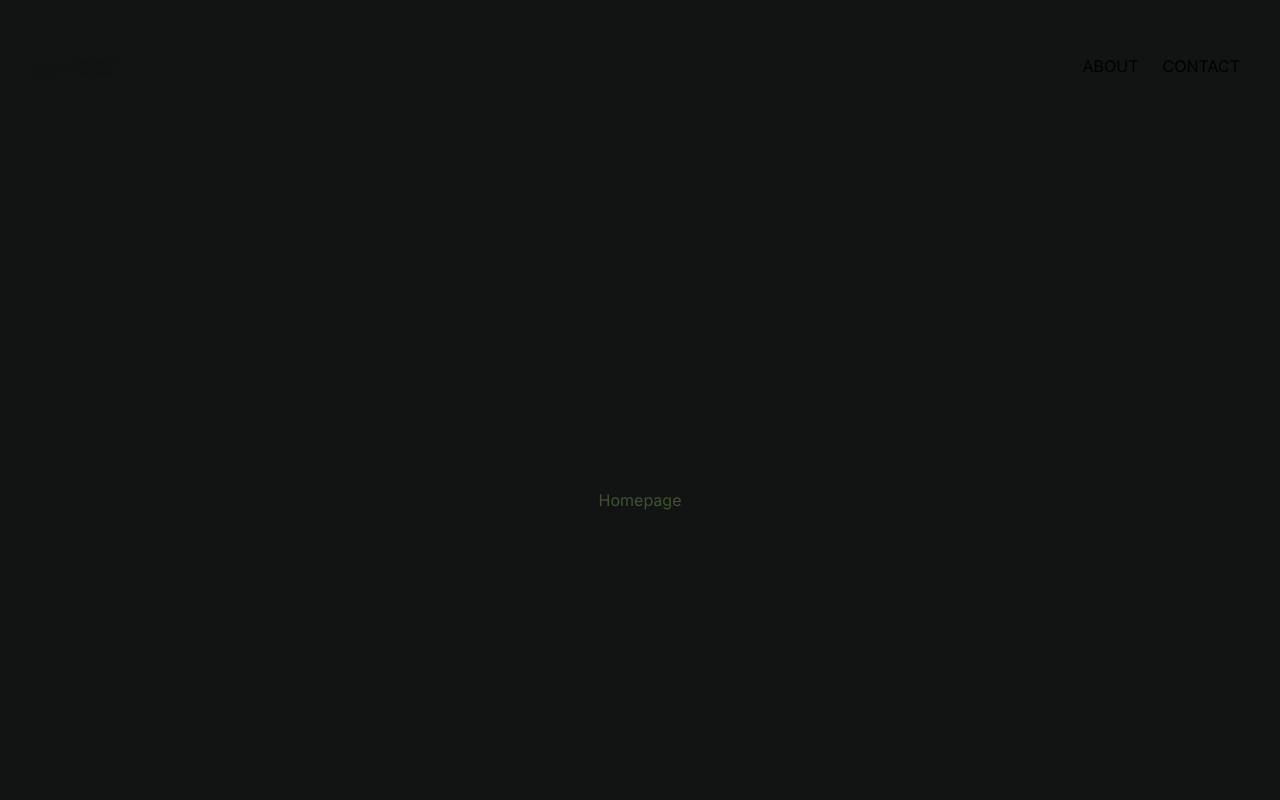
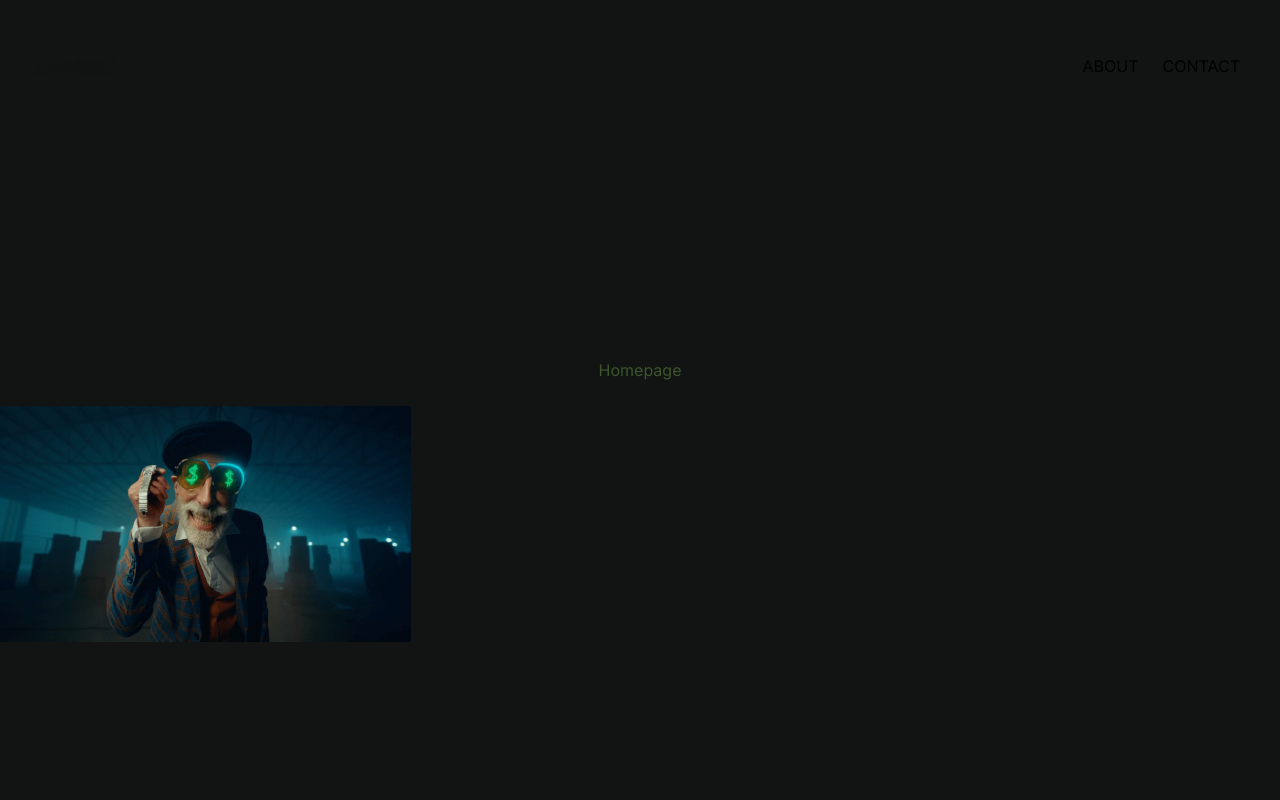
Before and after one commit to nikudon612/deptofmusicv2, a Next.js app: page / in a window 1280 px wide. Shown: the top 800 px of the page. Built offline with nearby package versions, Linux system fonts and the light colour scheme.

Commit message:
added basic card component to content on homepage

```diff
--- a/app/page.tsx
+++ b/app/page.tsx
@@ -1,10 +1,12 @@
+import Content from "@/components/Content";
 import Image from "next/image";
 import Link from "next/link";
 
 export default function Home() {
   return (
-    <div className="h-screen w-screen flex items-center justify-center">
+    <div className="h-screen w-screen flex flex-col items-center justify-center gap-6">
       <div className="text-brandGreen">Homepage</div>
+      <Content />
     </div>
   );
 }
--- /dev/null
+++ b/components/Content.tsx
@@ -0,0 +1,29 @@
+export default function Content() {
+  const content = [
+    {
+      id: 1,
+      client: "Ebay",
+      title: "Ebay",
+      image: "/ebay.png",
+      link: "https://player.vimeo.com/video/786295523?h=aa62dcb7c7&amp;badge=0&amp;autopause=0&amp;player_id=0&amp;app_id=58479",
+    },
+  ];
+  return (
+    <div className=" grid grid-cols-3 gap-6">
+      {content.map((item) => (
+        <div
+          className="group relative flex flex-col items-center"
+          key={item.id}
+        >
+          <div className="relative">
+            <img src={item.image} alt={item.title} className="w-full h-auto" />
+            <div className="flex flex-col items-center justify-center bg-brandBlue bg-opacity-50 p-2 absolute top-0 left-0 right-0 bottom-0 opacity-0 transition-opacity group-hover:opacity-100">
+              <div className="text-center text-white">{item.title}</div>
+              <div className="text-center text-white">{item.client}</div>
+            </div>
+          </div>
+        </div>
+      ))}
+    </div>
+  );
+}
```
Also changed, not shown: public/Ebay.png (added).
